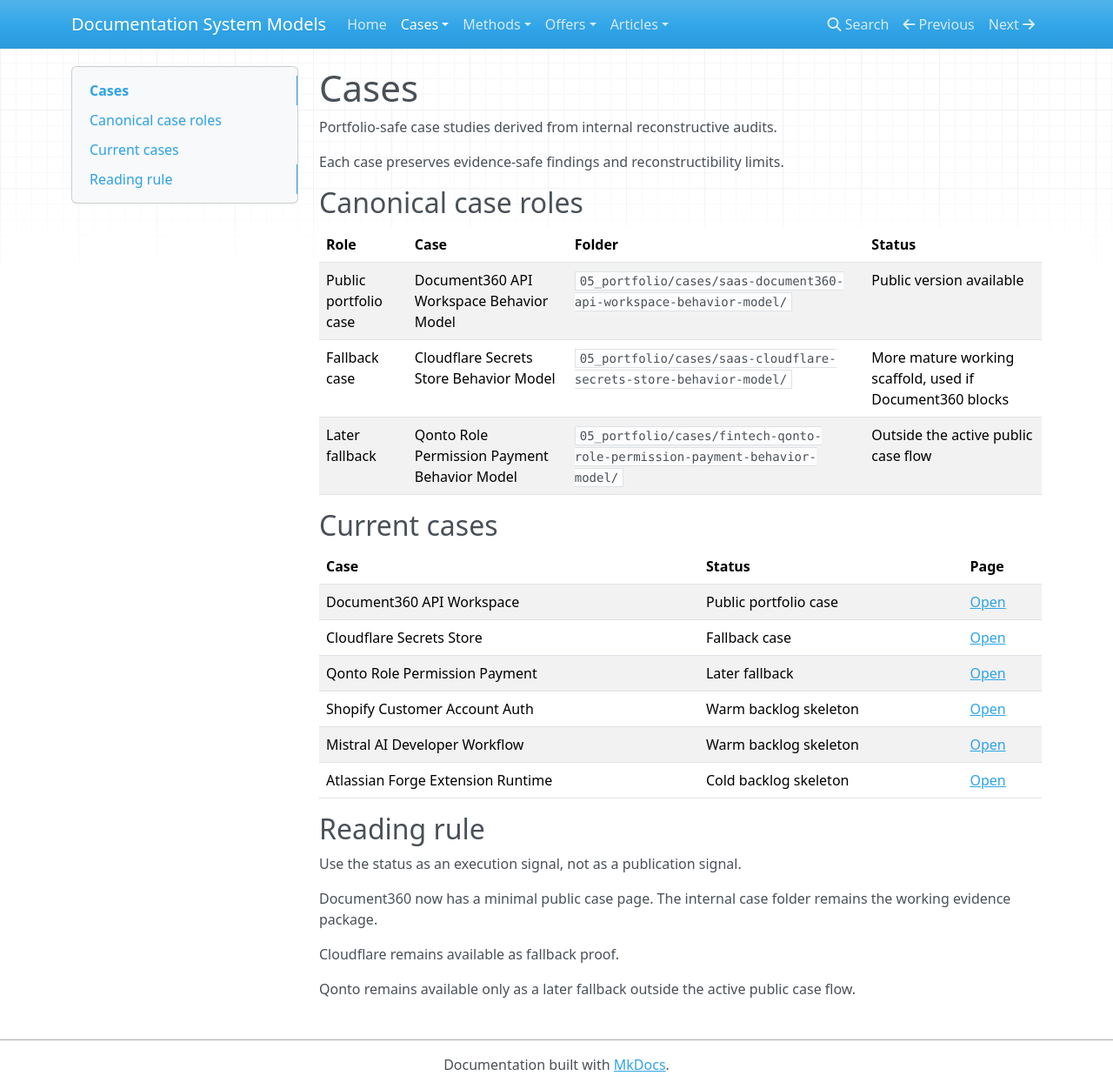
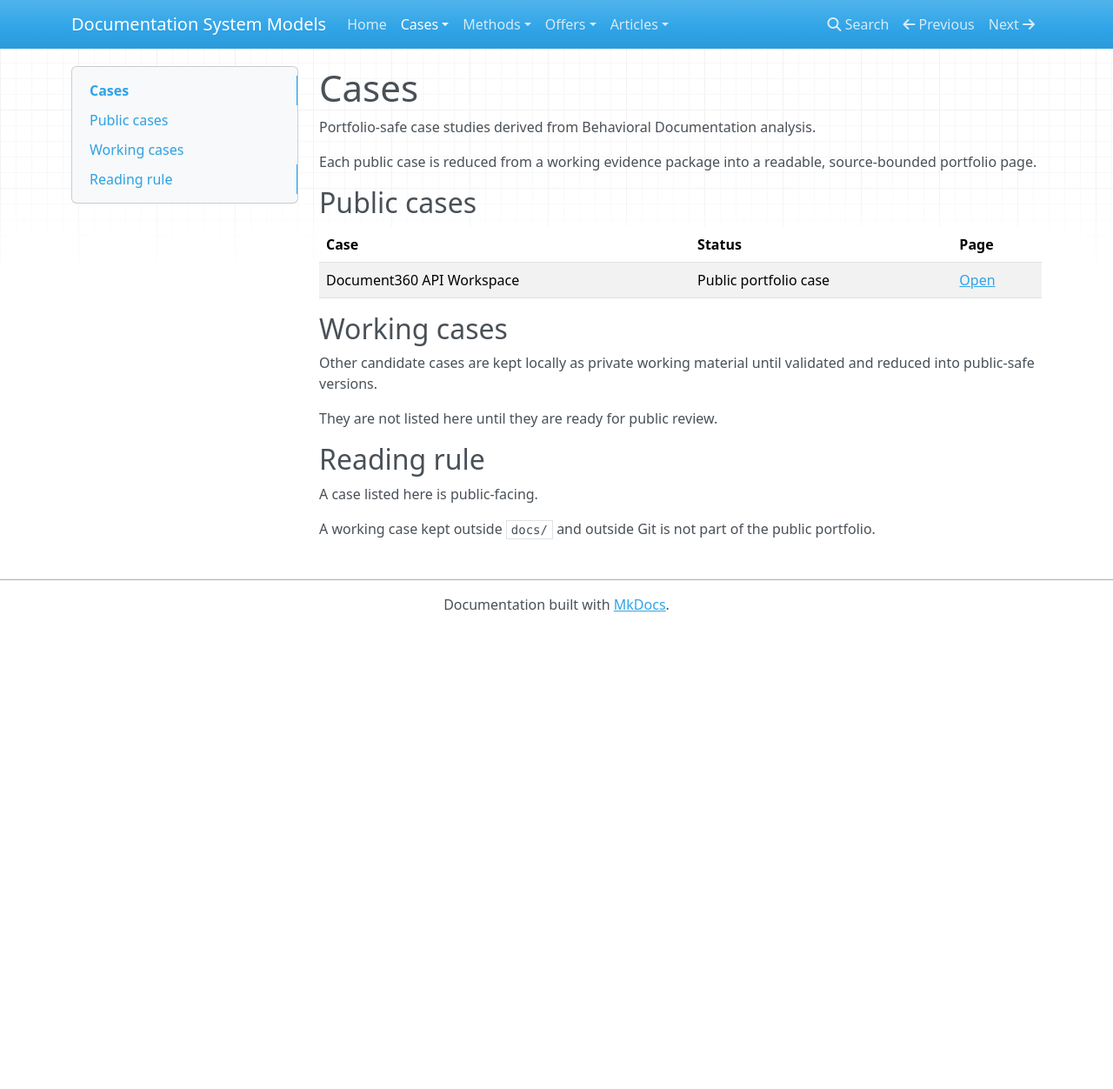
Before and after one commit to pdesperrier/docs-system-models, an MkDocs documentation site: the page built from docs/cases/index.md, in a window 1280 px wide and 1252 px high. Shown: the whole window at 87% size. Built offline with MkDocs 1.6.1, drawn with Linux system fonts in a browser that asks for light colours; nearby versions of some CDN libraries.

Commit message:
Remove non-public case pages from site

```diff
--- a/docs/cases/index.md
+++ b/docs/cases/index.md
@@ -1,35 +1,23 @@
 # Cases
 
-Portfolio-safe case studies derived from internal reconstructive audits.
+Portfolio-safe case studies derived from Behavioral Documentation analysis.
 
-Each case preserves evidence-safe findings and reconstructibility limits.
+Each public case is reduced from a working evidence package into a readable, source-bounded portfolio page.
 
-## Canonical case roles
-
-| Role | Case | Folder | Status |
-|---|---|---|---|
-| Public portfolio case | Document360 API Workspace Behavior Model | `05_portfolio/cases/saas-document360-api-workspace-behavior-model/` | Public version available |
-| Fallback case | Cloudflare Secrets Store Behavior Model | `05_portfolio/cases/saas-cloudflare-secrets-store-behavior-model/` | More mature working scaffold, used if Document360 blocks |
-| Later fallback | Qonto Role Permission Payment Behavior Model | `05_portfolio/cases/fintech-qonto-role-permission-payment-behavior-model/` | Outside the active public case flow |
-
-
-## Current cases
+## Public cases
 
 | Case | Status | Page |
 |---|---|---|
 | Document360 API Workspace | Public portfolio case | [Open](saas-document360-api-workspace-behavior-model.md) |
-| Cloudflare Secrets Store | Fallback case | [Open](saas-cloudflare-secrets-store-behavior-model/index.md) |
-| Qonto Role Permission Payment | Later fallback | [Open](fintech-qonto-role-permission-payment-behavior-model/index.md) |
-| Shopify Customer Account Auth | Warm backlog skeleton | [Open](saas-shopify-customer-account-auth-behavior-model/index.md) |
-| Mistral AI Developer Workflow | Warm backlog skeleton | [Open](saas-mistral-ai-developer-workflow-behavior-model/index.md) |
-| Atlassian Forge Extension Runtime | Cold backlog skeleton | [Open](saas-atlassian-extension-runtime-behavior-model/index.md) |
+
+## Working cases
+
+Other candidate cases are kept locally as private working material until validated and reduced into public-safe versions.
+
+They are not listed here until they are ready for public review.
 
 ## Reading rule
 
-Use the status as an execution signal, not as a publication signal.
+A case listed here is public-facing.
 
-Document360 now has a minimal public case page. The internal case folder remains the working evidence package.
-
-Cloudflare remains available as fallback proof.
-
-Qonto remains available only as a later fallback outside the active public case flow.
+A working case kept outside `docs/` and outside Git is not part of the public portfolio.
--- a/mkdocs.yml
+++ b/mkdocs.yml
@@ -11,11 +11,6 @@
   - Cases:
       - Overview: cases/index.md
       - Document360 API Workspace Behavior Model: cases/saas-document360-api-workspace-behavior-model.md
-      - Cloudflare Secrets Store: cases/saas-cloudflare-secrets-store-behavior-model/index.md
-      - Qonto Role Permission Payment: cases/fintech-qonto-role-permission-payment-behavior-model/index.md
-      - Shopify Customer Account Auth: cases/saas-shopify-customer-account-auth-behavior-model/index.md
-      - Mistral AI Developer Workflow: cases/saas-mistral-ai-developer-workflow-behavior-model/index.md
-      - Atlassian Extension Runtime: cases/saas-atlassian-extension-runtime-behavior-model/index.md
 
   - Methods:
       - Overview: methods/index.md
```
Also changed, not shown: docs/cases/fintech-qonto-role-permission-payment-behavior-model/index.md (deleted, +0 -31 lines), docs/cases/saas-atlassian-extension-runtime-behavior-model/index.md (deleted, +0 -21 lines), docs/cases/saas-cloudflare-secrets-store-behavior-model/index.md (deleted, +0 -29 lines), docs/cases/saas-mistral-ai-developer-workflow-behavior-model/index.md (deleted, +0 -21 lines), docs/cases/saas-shopify-customer-account-auth-behavior-model/index.md (deleted, +0 -21 lines).
